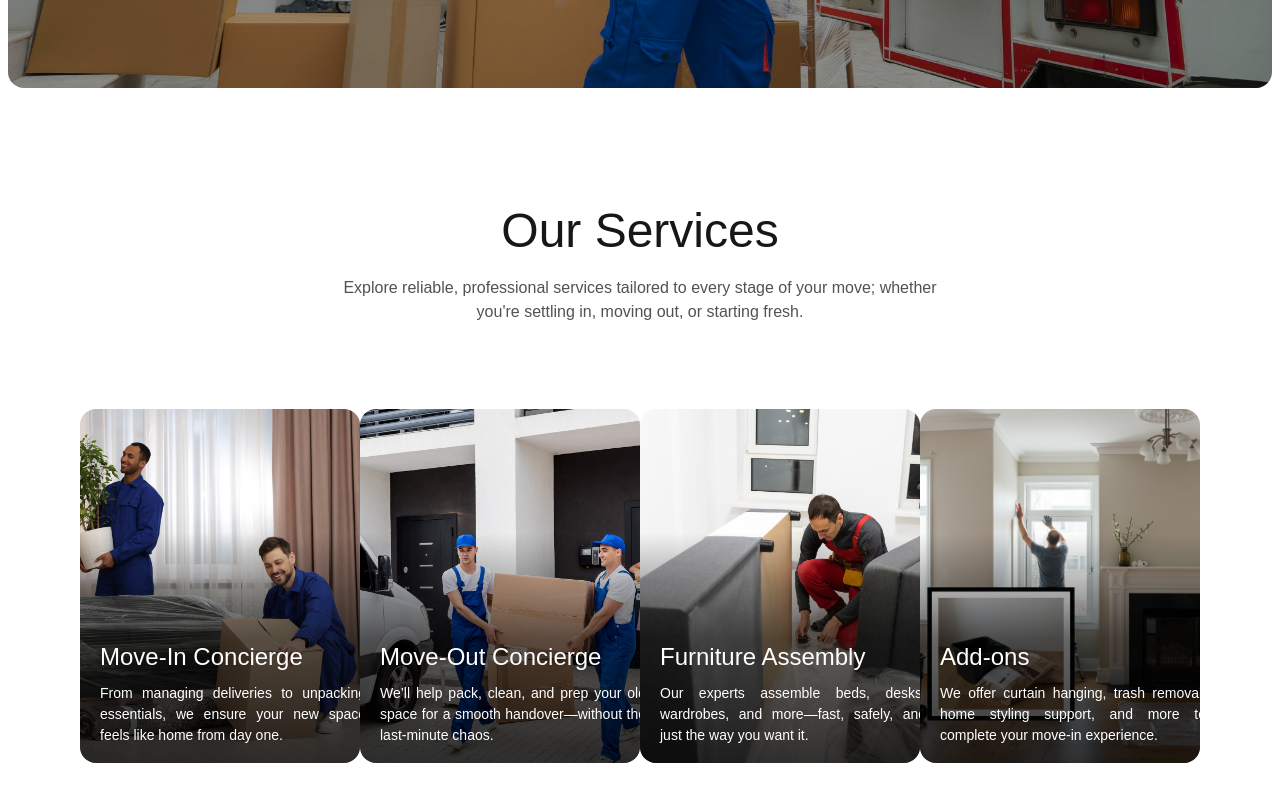
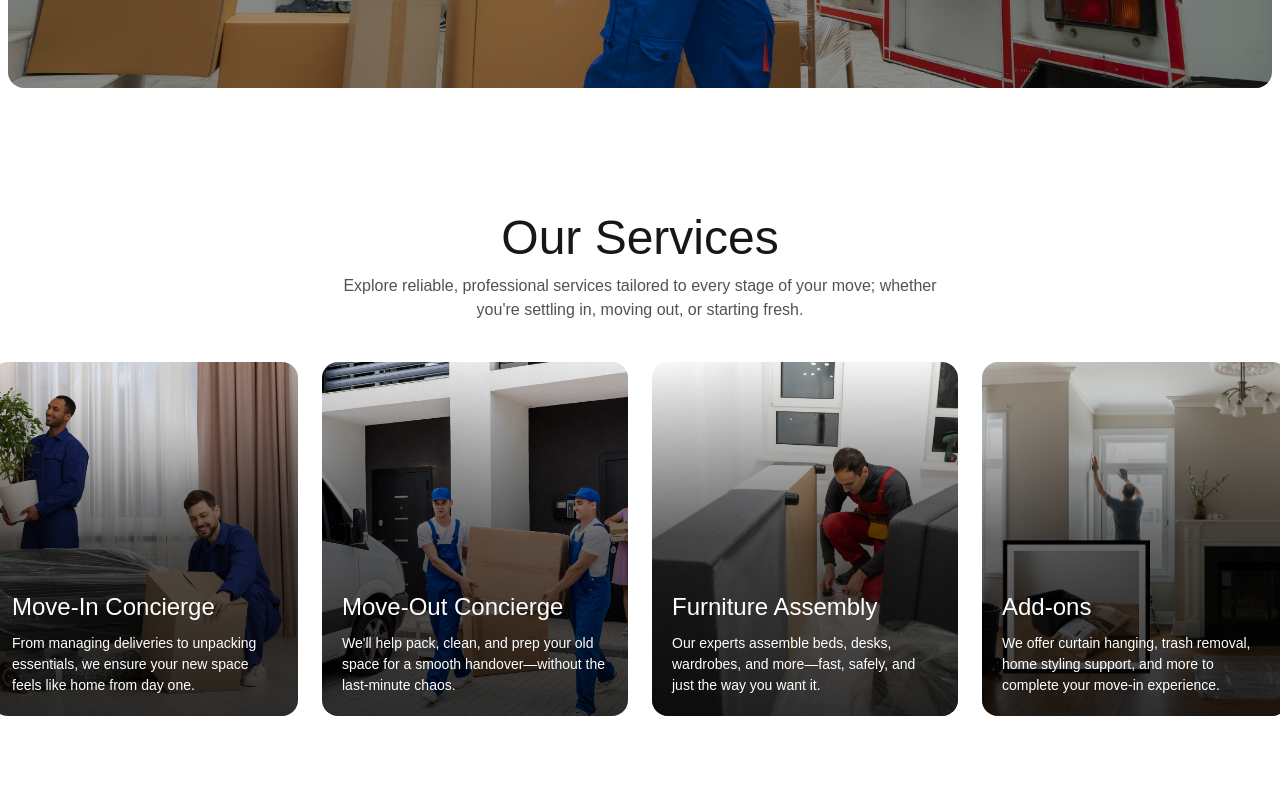
Before and after one commit to S0liddreams/dejavu-website, a Next.js app: page / in a window 1280 px wide. Shown: the part 720-1520 px from the top of the page. Built offline with nearby package versions, Linux system fonts and the light colour scheme; a web font is replaced by a local one.

Commit message:
update on pages
update on pages

```diff
--- a/src/app/globals.css
+++ b/src/app/globals.css
@@ -42,6 +42,12 @@ body {
 }
 .bg-similarProjectImg-image {
   background-image: url('/images/similarProjectIMG.jpg'); /* Corrected path */
+  background-size: cover; /* Optional: Adjusts image to cover the entire element */
+  background-position: center; /* Optional: Centers the image */
+  background-repeat: no-repeat; /* Optional: Prevents image from repeating */
+}
+.bg-footer-image {
+  background-image: url('/images/Footer\ BG.png'); /* Corrected path */
   background-size: cover; /* Optional: Adjusts image to cover the entire element */
   background-position: center; /* Optional: Centers the image */
   background-repeat: no-repeat; /* Optional: Prevents image from repeating */
--- /dev/null
+++ b/src/components/DataForOurServices/ServiceData.js
@@ -0,0 +1,64 @@
+// data/cardsData.js
+export const ServiceData = [
+  {
+    id: 1,
+    title: "Move-In Concierge",
+    slug: "Move-In-Concierge",
+    detial:
+      "Moving is more than just boxes, it’s a life transition. Our Move-In Concierge service takes care of all the settling-in tasks that usually cause stress. From coordinating your delivery schedule and organizing your essentials to setting up your kitchen and making the beds, we make sure your home is livable from day one. Perfect for professionals, families, students, or anyone short on time, our concierge team brings order and calm to your move-in day.",
+    image: "/images/paris.jpg",
+
+    features: [
+      "Unpacking essentials",
+      "Light home organizing",
+      "Basic setup of living areas, kitchen, and bedrooms",
+      "Coordination with delivery services",
+      "Home walk-through support",
+    ],
+  },
+  {
+    id: 2,
+    title: "Move-Out Concierge",
+    slug: "Move-Out-Concierge",
+    image: "/images/coding.jpg",
+        features: [
+      "Unpacking essentials",
+      "Light home organizing",
+      "Basic setup of living areas, kitchen, and bedrooms",
+      "Coordination with delivery services",
+      "Home walk-through support",
+    ],
+  },
+  {
+    id: 3,
+    title: "Furniture Assembly",
+    slug: "Furniture-Assembly",
+    detial:
+      "Moving is more than just boxes, it’s a life transition. Our Move-In Concierge service takes care of all the settling-in tasks that usually cause stress. From coordinating your delivery schedule and organizing your essentials to setting up your kitchen and making the beds, we make sure your home is livable from day one. Perfect for professionals, families, students, or anyone short on time, our concierge team brings order and calm to your move-in day.",
+    image: "/images/paris.jpg",
+
+    features: [
+      "Unpacking essentials",
+      "Light home organizing",
+      "Basic setup of living areas, kitchen, and bedrooms",
+      "Coordination with delivery services",
+      "Home walk-through support",
+    ],
+  },
+  {
+    id: 4,
+    title: "Add-ons",
+    slug: "Add-ons",
+    detial:
+      "Moving is more than just boxes, it’s a life transition. Our Move-In Concierge service takes care of all the settling-in tasks that usually cause stress. From coordinating your delivery schedule and organizing your essentials to setting up your kitchen and making the beds, we make sure your home is livable from day one. Perfect for professionals, families, students, or anyone short on time, our concierge team brings order and calm to your move-in day.",
+    image: "/images/paris.jpg",
+
+    features: [
+      "Unpacking essentials",
+      "Light home organizing",
+      "Basic setup of living areas, kitchen, and bedrooms",
+      "Coordination with delivery services",
+      "Home walk-through support",
+    ],
+  },
+];
--- a/src/components/Footer/Footer.jsx
+++ b/src/components/Footer/Footer.jsx
@@ -7,9 +7,9 @@ import { LuFacebook } from "react-icons/lu";
 
 const Footer = () => {
   return (
-    <div className="w-full lg:h-[469px] h-[603px] bg-[#0550A1] py-[40px] px-[20px] lg:py-[64px] lg:px-[72px] rounded-[16px] mt-[8px]">
+    <div className="w-full lg:h-[469px] h-[603px] bg-[#0550A1] bg-footer-image  py-[40px] px-[20px] lg:py-[64px] lg:px-[72px] rounded-[16px] mt-[8px]">
       <div className="xl:w-[1296px]  mx-auto ">
-        <div className=" h-[410px] lg:h-[268px] lg:flex lg:flex-row justify-between mt-[40px] lg:mt-[40px]  items-center">
+        <div className=" h-[410px] lg:h-[268px]  lg:flex lg:flex-row justify-between mt-[40px] lg:mt-[40px]  items-center">
           <div className=" lg:gap-[26px] gap-[40px] grid xl:w-[634px] lg:w-[534px] md:w-full min-w-[305px]  h-fit">
             <div>
               <Link href="/">
--- a/src/components/OurServices/Services.jsx
+++ b/src/components/OurServices/Services.jsx
@@ -1,69 +1,150 @@
+"use client";
 import Image from "next/image";
-import React from "react";
+import React, { useState } from "react";
+import ServiceModal from "../ServiceModal/ServiceModal"; // Adjust the path if needed
 
 const services = [
   {
+    id: "move-in-concierge",
     title: "Move-In Concierge",
     description:
       "From managing deliveries to unpacking essentials, we ensure your new space feels like home from day one.",
-    image: "/images/serviceImage1.jpg", // Make sure this path exists
+    image: "/images/serviceImage1.jpg",
+    modalDiscription:
+      "Moving is more than just boxes, it’s a life transition. Our Move-In Concierge service takes care of all the settling-in tasks that usually cause stress. From coordinating your delivery schedule and organizing your essentials to setting up your kitchen and making the beds, we make sure your home is livable from day one. Perfect for professionals, families, students, or anyone short on time, our concierge team brings order and calm to your move-in day.",
+    inclusions: [
+      "Unpacking essentials",
+      "Light home organizing",
+      "Basic setup of living areas, kitchen, and bedrooms",
+      "Coordination with delivery services",
+      "Home walk-through support",
+    ],
   },
   {
+    id: "move-out-concierge",
     title: "Move-Out Concierge",
     description:
-      "We’ll help pack, clean, and prep your old space for a smooth handover—without the last-minute chaos.",
+      "We'll help pack, clean, and prep your old space for a smooth handover—without the last-minute chaos.",
     image: "/images/serviceImage2.jpg",
+    modalDiscription:
+      "Moving is more than just boxes, it’s a life transition. Our Move-In Concierge service takes care of all the settling-in tasks that usually cause stress. From coordinating your delivery schedule and organizing your essentials to setting up your kitchen and making the beds, we make sure your home is livable from day one. Perfect for professionals, families, students, or anyone short on time, our concierge team brings order and calm to your move-in day.",
+    inclusions: [
+      "Unpacking essentials",
+      "Light home organizing",
+      "Basic setup of living areas, kitchen, and bedrooms",
+      "Coordination with delivery services",
+      "Home walk-through support",
+    ],
   },
   {
+    id: "furniture-assembly",
     title: "Furniture Assembly",
     description:
       "Our experts assemble beds, desks, wardrobes, and more—fast, safely, and just the way you want it.",
     image: "/images/serviceImage3.jpg",
+    modalDiscription:
+      "Moving is more than just boxes, it’s a life transition. Our Move-In Concierge service takes care of all the settling-in tasks that usually cause stress. From coordinating your delivery schedule and organizing your essentials to setting up your kitchen and making the beds, we make sure your home is livable from day one. Perfect for professionals, families, students, or anyone short on time, our concierge team brings order and calm to your move-in day.",
+    inclusions: [
+      "Unpacking essentials",
+      "Light home organizing",
+      "Basic setup of living areas, kitchen, and bedrooms",
+      "Coordination with delivery services",
+      "Home walk-through support",
+    ],
   },
   {
+    id: "add-ons",
     title: "Add-ons",
     description:
       "We offer curtain hanging, trash removal, home styling support, and more to complete your move-in experience.",
     image: "/images/serviceImage4.jpg",
+    modalDiscription:
+      "Moving is more than just boxes, it’s a life transition. Our Move-In Concierge service takes care of all the settling-in tasks that usually cause stress. From coordinating your delivery schedule and organizing your essentials to setting up your kitchen and making the beds, we make sure your home is livable from day one. Perfect for professionals, families, students, or anyone short on time, our concierge team brings order and calm to your move-in day.",
+    inclusions: [
+      "Unpacking essentials",
+      "Light home organizing",
+      "Basic setup of living areas, kitchen, and bedrooms",
+      "Coordination with delivery services",
+      "Home walk-through support",
+    ],
   },
 ];
 
 const Services = () => {
+  const [selectedService, setSelectedService] = useState(null);
+
   return (
-    <div className="h-full min-w-[375px] lg:h-[652px] mt-[100px] md:mt-[50px] lg:py-[64px] lg:px-[72px] p-[20px] jusi ">
-      <div className=" h-[100px] lg:h-[122px] flex flex-col lg:gap-[16px] text-center items-center  mb-[40px] lg:mb-0">
-        <h1 className="text-[24px] font-medium lg:text-[48px] lg:h-[58px] lg:leading-[120%] text-[#171717]">
+    <div className="h-full min-w-[375px] lg:h-[652px] mt-[100px] md:mt-[50px] lg:py-[64px] lg:px-[72px] p-[20px] relative">
+      <div className="text-center mb-[40px] lg:mb-0">
+        <h1 className="text-[24px] font-medium lg:text-[48px] text-[#171717]">
           Our Services
         </h1>
-        <p className="text-[14px] lg:text-[16px] text-[#525252] w-[301px] md:w-[400px] lg:h-[48px]  lg:w-[636px]">
+        <p className="text-[14px] lg:text-[16px] text-[#525252] max-w-[636px] mx-auto">
           Explore reliable, professional services tailored to every stage of
           your move; whether you're settling in, moving out, or starting fresh.
         </p>
       </div>
-      <div className="relative h-full lg:h-[524px]  flex items-center justify-center ">
-        <div className="relative z-10 grid grid-cols-1 w-full items-center justify-center   gap-[16px] xl:gap-0  md:grid-cols-2 lg:flex   max-w-[1440px] mx-auto ">
+
+      <div className="relative flex justify-center mt-[40px]">
+  <div className="grid grid-cols-1 md:grid-cols-2 lg:flex gap-[16px] xl:gap-[24px] max-w-[1440px]">
     {services.map((service, index) => (
       <div
         key={index}
-              className="relative w-[335px] lg:w-[240px] xl:w-[306px]   mx-auto h-[354px] bg-cover bg-center rounded-[16px] overflow-hidden text-center transform hover:scale-105 transition-transform duration-300 group" // Add 'group' class here
-              style={{ backgroundImage: `url('${service.image}')` }}
+        onClick={() => setSelectedService(service)}
+        className="relative w-[335px] lg:w-[240px] xl:w-[306px] mx-auto h-[354px] bg-cover bg-center rounded-[16px] overflow-hidden text-center transform hover:scale-105 transition-transform duration-300 group cursor-pointer"
       >
-              {/* Overlay div */}
-              <div className="absolute inset-0 [background:linear-gradient(to_top,rgba(0,0,0,0.8)_0%,rgba(0,0,0,0.6)_35%,transparent_65%)] group-hover:[background:linear-gradient(to_top,rgba(0,0,0,0.6)_0%,rgba(255,255,255,0.2)_65%,transparent_100%)] transition-all duration-500 ease-in-out"></div>
+        <Image
+          src={service.image}
+          alt={service.title}
+          fill
+          className="object-cover"
+          sizes="(max-width: 768px) 335px, (max-width: 1024px) 240px, 306px"
+        />
 
-              {/* Content of the card */}
-              <div className="relative z-10 px-[10px] xl:px-[20px] mt-[250px] lg:mt-[230px]   ">
-                <h1 className="text-[20px] lg:text-[18px] xl:text-[24px] text-white text-left font-medium mb-4 lg:mb-2">
+        {/* Gradient overlay */}
+        <div className="absolute inset-0 bg-gradient-to-t from-black/80 via-black/60 to-transparent group-hover:from-black/60 transition-all duration-500 ease-in-out" />
+
+        {/* Text container */}
+        <div className="absolute bottom-0 left-0 right-0 z-10 px-[16px] xl:px-[20px] pb-[20px]">
+          <h1 className="text-white text-left font-medium text-[20px] lg:text-[18px] xl:text-[24px] mb-2">
             {service.title}
           </h1>
-                <p className="text-[12px] xl:text-[14px] xl:w-[266px] leading-[150%] tracking-normal font-light text-justify text-white mb-6">
+          <p className="text-white text-left font-light text-[12px] xl:text-[14px] leading-[150%]">
             {service.description}
           </p>
+        </div>
+
+        {/* Arrow icon on hover */}
+        <div className="absolute bottom-4 right-4 opacity-0 group-hover:opacity-100 transition-opacity duration-300">
+          <div className="bg-white/20 backdrop-blur-sm rounded-full p-2">
+            <svg
+              className="w-4 h-4 text-white"
+              fill="none"
+              stroke="currentColor"
+              viewBox="0 0 24 24"
+            >
+              <path
+                strokeLinecap="round"
+                strokeLinejoin="round"
+                strokeWidth={2}
+                d="M9 5l7 7-7 7"
+              />
+            </svg>
+          </div>
         </div>
       </div>
     ))}
   </div>
 </div>
+
+
+      {/* Modal for selected service */}
+      {selectedService && (
+        <ServiceModal
+          service={selectedService}
+          onClose={() => setSelectedService(null)}
+        />
+      )}
     </div>
   );
 };
--- /dev/null
+++ b/src/components/ServiceModal/ServiceModal.jsx
@@ -0,0 +1,71 @@
+// components/ServiceModal.js
+
+import Link from "next/link";
+import React from "react";
+import { IoIosArrowRoundForward } from "react-icons/io";
+
+const ServiceModal = ({ service, onClose }) => {
+  if (!service) return null;
+
+  return (
+    <div className="fixed inset-0 bg-[#00000066] bg-opacity-50 z-50 flex justify-center items-center lg:p-[36px]">
+  <div
+    className="flex flex-col lg:flex-row lg:p-[36px] xl:w-[1176px] lg:w-[900px] lg:gap-[36px] bg-white
+      h-auto max-h-screen overflow-y-auto md:w-[450px] my-[18px] p-[20px]
+      lg:h-[520px] xl:h-[556px] rounded-[16px]"
+  >
+    <div className="flex flex-col lg:flex-row xl:w-[1104px] lg:gap-[36px] xl:h-[484px] w-full relative justify-center items-center">
+
+      {/* Image */}
+      <div
+        className="lg:h-full h-[170px] xl:w-[418px] lg:w-[400px] w-full bg-cover bg-center rounded-lg"
+        style={{ backgroundImage: `url('${service.image}')` }}
+      ></div>
+
+      {/* Text Content - centered between image height */}
+      <div className="flex flex-col justify-center h-full lg:h-[484px]">
+        <div className="lg:w-[449px] xl:w-[620px]">
+          <h1 className="lg:text-[30px] text-[20px] w-fit font-medium mt-6">
+            {service.title}
+          </h1>
+          <p className="text-gray-600 xl:text-[16px] text-[14px] mt-4 mb-6">
+            {service.modalDiscription}
+          </p>
+          <h3 className="lg:text-[20px] font-medium mt-6">What’s included:</h3>
+          <ul className="text-gray-600 xl:text-[16px] text-[14px] mt-4 mb-6 list-disc list-inside">
+            {service.inclusions.map((item, index) => (
+              <li key={index}>{item}</li>
+            ))}
+          </ul>
+        </div>
+
+        {/* Close Button */}
+        <div className="absolute top-0 right-0 p-4">
+          <div className="h-[40px] cursor-pointer flex justify-center items-center w-[40px] rounded-[200px] gap-[8px] bg-[#1717174D]">
+            <button
+              onClick={onClose}
+              className="text-white w-full cursor-pointer h-full hover:text-gray-800 text-[25px]"
+            >
+              &times;
+            </button>
+          </div>
+        </div>
+
+        {/* CTA Button */}
+        <div className="z-50 lg:w-[175px] w-[150px] h-[44px] p-[4px] pl-[12px] lg:h-[48px] lg:pl-[12px] lg:pr-[4px] rounded-[100px] flex justify-between items-center text-[#0550A1] font-medium bg-white text-[13px] md:text-[14px] xl:text-[16px] shadow-md hover:shadow-2xl transition-all duration-300 ease-in-out group mt-4">
+          Book a Service
+          <Link href="/contactUs">
+            <div className="bg-[#0550A1] lg:w-[40px] lg:h-[40px] w-[36px] h-[36px] rounded-full text-white flex justify-center items-center transition-all duration-300 ease-in-out transform group-hover:scale-110 group-hover:bg-black group-hover:shadow-lg">
+              <IoIosArrowRoundForward className="w-6 h-6" />
+            </div>
+          </Link>
+        </div>
+      </div>
+    </div>
+  </div>
+</div>
+
+  );
+};
+
+export default ServiceModal;
```
Also changed, not shown: public/images/Footer BG.png (added). Lines whose indentation alone changed are shown as unchanged.
